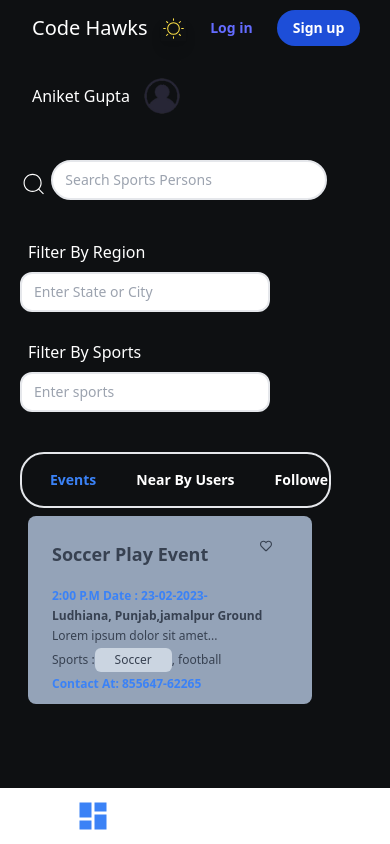
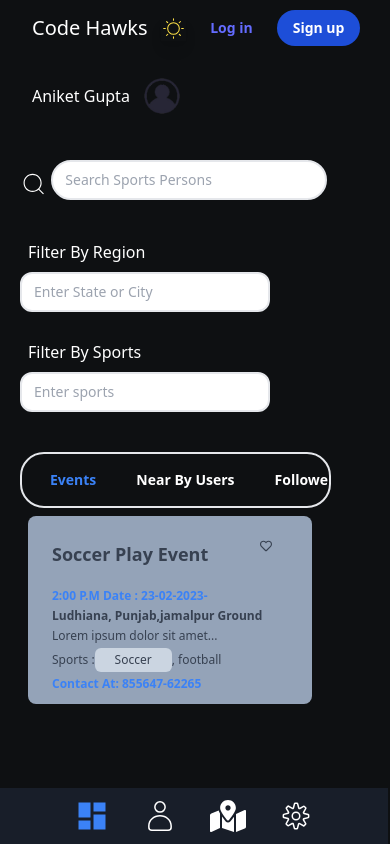
Before and after one commit to Iamaniketgupta/CodeHawks-Hackathon-1, a React (Vite) app in the folder frontend/: page /api/dashboard in a window 390 px wide. Built offline with nearby package versions, Linux system fonts and the light colour scheme.

Commit message:
updated color nav

```diff
--- a/frontend/src/components/Dashboard/Dashboard.jsx
+++ b/frontend/src/components/Dashboard/Dashboard.jsx
@@ -109,7 +109,7 @@ const Dashboard = () => {
             </section>
 
 
-            <div className="h-14 fixed w-full bottom-0 z-50 dark:text-white bg-white md:hidden">
+            <div className="h-14 fixed w-[99.5%] bottom-0 z-40 dark:text-white dark:bg-[#181E29] bg-white md:hidden">
                 <nav className="flex gap-8 text-4xl h-full items-center justify-center">
                     <div onClick={() => handlerNavTabs("home")}
                         className={` my-3 hover:text-blue-500 cursor-pointer ${activeNavTab === 'home' ? 'text-blue-500' : ''}`}>
```
Also changed, not shown: frontend/src/components/Dashboard/HomeSection.jsx (+0 -13 lines).
